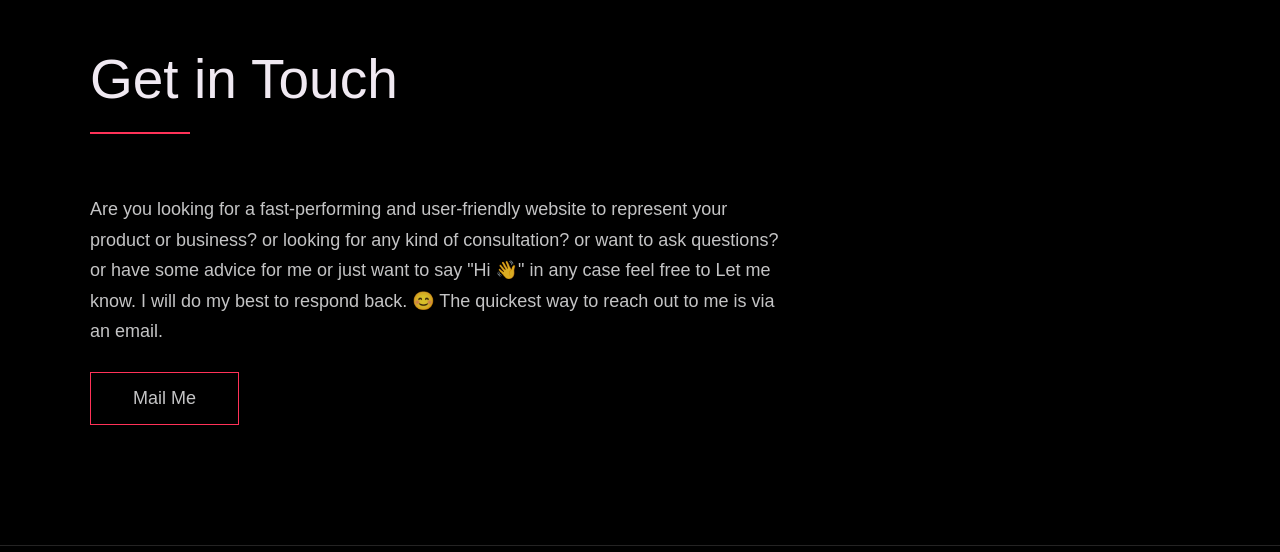
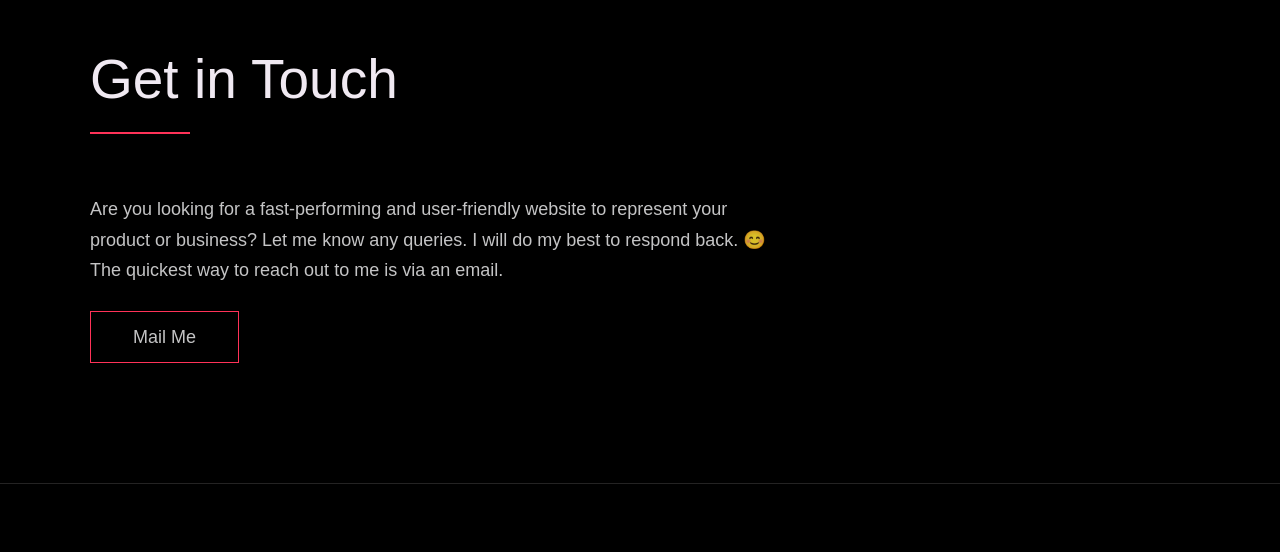
Before and after one commit to Aswindharsan/PortFolio, a plain HTML site: page index.html in a window 1280 px wide. Shown: the part 3664-4216 px from the top of the page. Drawn offline with Linux system fonts and the light colour scheme; a web font is replaced by a local one.

Commit message:
Update index.html

```diff
--- a/index.html
+++ b/index.html
@@ -156,7 +156,7 @@
               Motivated fresher web developer looking for a role as full-stack web developer. Passionate about building first-class web applications. Developed an e-commerce website for a local fashion retailer. Relevant skills include DNS Management, Database, Debugging, and more.
             </p>
             <!-- Provide a link to your resume -->
-            <a href="https://drive.google.com/file/d/14H8uB_tHOSiMf8IYPH6QLLNA8x7qNqBC/view?usp=sharing" class="btn">My Resume</a>
+            <a href="https://drive.google.com/file/d/129Cuz8VTXSYHyirUF5bS-DdAiSLpSYFI/view?usp=sharing" class="btn">My Resume</a>
           </div>
 
           <div class="about__photo-container">
@@ -176,9 +176,7 @@
       <div class="contact__info">
         <p>
           Are you looking for a fast-performing and user-friendly website to
-          represent your product or business? or looking for any kind of
-          consultation? or want to ask questions? or have some advice for me
-          or just want to say "Hi 👋" in any case feel free to Let me know. I
+          represent your product or business? Let me know any queries. I
           will do my best to respond back. 😊 The quickest way to reach out to
           me is via an email.
         </p>
```
